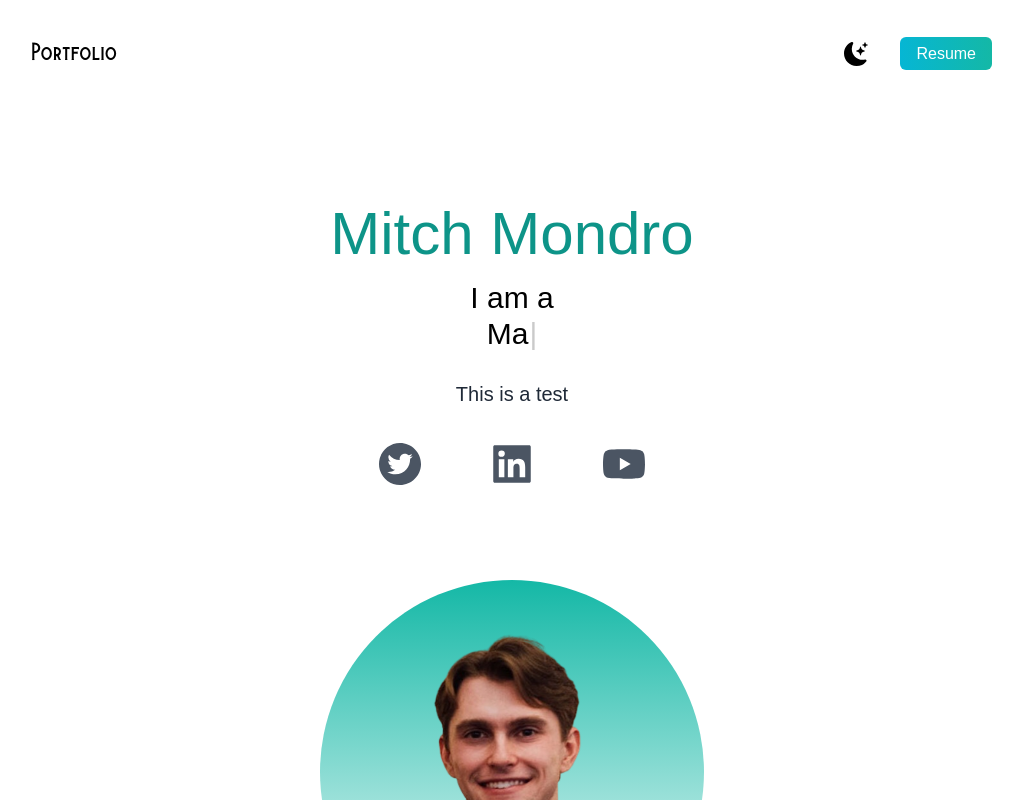
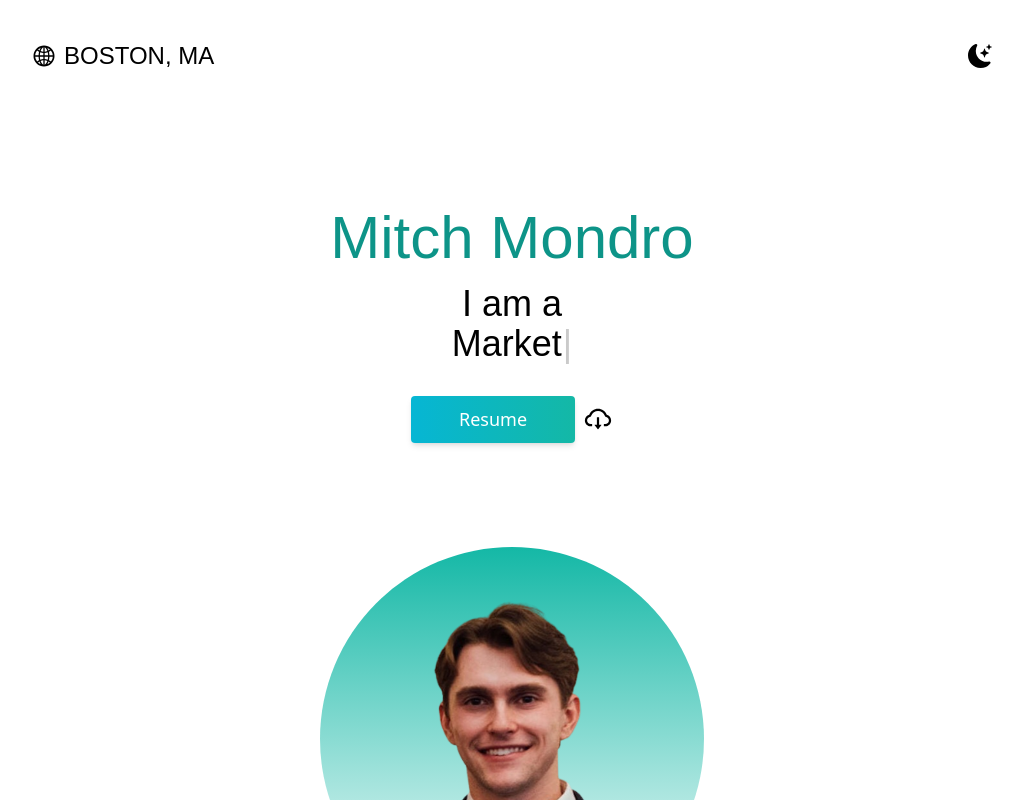
Before and after one commit to mmondro/nextjs-blog, a Next.js app: page / in a window 1280 px wide. Shown: the top 800 px of the page, without its empty margins (128-1151 px from the left). Built offline with nearby package versions, Linux system fonts and the light colour scheme.

Commit message:
Changes to Nav and Buttons

```diff
--- a/package.json
+++ b/package.json
@@ -13,6 +13,7 @@
     "react": "18.2.0",
     "react-dom": "18.2.0",
     "react-icons": "^4.6.0",
+    "reactjs-popup": "^2.0.5",
     "typewriter-effect": "^2.19.0"
   },
   "devDependencies": {
--- a/pages/index.js
+++ b/pages/index.js
@@ -3,6 +3,8 @@ import {
   AiFillTwitterCircle,
   AiFillLinkedin,
   AiFillYoutube,
+  AiOutlineCloudDownload,
+  AiOutlineGlobal,
 } from "react-icons/ai";
 import { BsFillMoonStarsFill } from "react-icons/bs";
 import { useState } from "react";
@@ -32,62 +34,89 @@ export default function Home() {
       <main className=" bg-white px-10 dark:bg-gray-900 md:px-20 lg:px-40">
         <section className="min-h-screen">
           <nav className="py-10 mb-12 flex justify-between dark:text-white">
-            <h1 className="font-burtons text-xl">Portfolio</h1>
+          <div class="text-2xl flex justify-center gap-2">
+          <a href="https://www.youtube.com/channel/UCNtjzKme85NQ4xfAZWK3wLw" target="_blank" rel="noopener noreferrer" class = "hover:text-teal-400 py-1">
+              <AiOutlineGlobal /> </a>
+            <h1 className="uppercase">Boston, MA</h1>
+            </div>
             <ul className="flex items-center">
-              <li>
+
                 <BsFillMoonStarsFill
                   onClick={() => setDarkMode(!darkMode)}
-                  className=" cursor-pointer text-2xl"
+                  className= "cursor-pointer text-2xl"
                 />
-              </li>
-              <li>
-                <a
-                  className="bg-gradient-to-r from-cyan-500 text- to-teal-500 text-white px-4 py-2 border-none rounded-md ml-8"
-                  href="Mitchell Mondro Resume November 2018 emm.pdf"
-                >
 
-                  Resume
-                </a>
-              </li>
-            </ul>
+              </ul>
+
           </nav>
-          <div className="text-center p-10 py-10">
+          <div className="text-center p=10 py-10">
             <h2 className="text-5xl py-2 text-teal-600 font-medium dark:text-teal-400 md:text-6xl">
               Mitch Mondro
             </h2>
-            <h3 className="text-2xl py-2 dark:text-white md:text-3xl">
+
+            <h3 className="text-2xl py-2 dark:text-white md:text-4xl">
               I am a <Typewriter options ={{
                 strings: [
-                  "Marketing Expert!!!",
-                  "James Bond",
+                  "Marketing Specialist",
+                  "Web Developer",
+                  "YouTuber"
                 ],
                 autoStart: true,
                 loop: true,
               }}
               />
             </h3>
-            <p className="text-md py-5 leading-8 text-gray-800 dark:text-gray-200 max-w-xl mx-auto md:text-xl">
-            This is a test
-            </p>
-            <div className="text-5xl flex justify-center gap-16 py-3 text-gray-600 dark:text-gray-400">
 
-              <a href="https://twitter.com/mitchellmondro" target="_blank" rel="noopener noreferrer">
+
+            <div class="text-3xl flex justify-center gap-2 p-6">
+            <a  href="Mitchell Mondro Resume November 2018 emm.pdf" target="_blank" rel="noopener noreferrer" class="
+            rounded
+            inline-block
+            px-12
+            py-3
+            bg-gradient-to-r from-cyan-500 text- to-teal-500
+            text-white
+            font-sans
+            text-lg
+            leading-tight
+            shadow-md
+            hover:bg-blue-700
+            hover:shadow-lg
+            focus:bg-blue-700
+            focus:shadow-lg
+            focus:outline-none
+            focus:ring-0
+            active:bg-blue-800
+            active:shadow-lg
+            transition
+            duration-150
+            ease-in-out">
+                  Resume
+            </a>
+            <a href="Mitchell Mondro Resume November 2018 emm.pdf" download="download resume" target="_blank" rel="noopener noreferrer" class = "py-2 flex justify-center gap-4 text-black dark:text-white hover:text-teal-400">
+              <AiOutlineCloudDownload /> </a>
+            </div>
+
+
+            <div className="mx-auto bg-gradient-to-b from-teal-500 rounded-full w-80 h-80 relative overflow-hidden mt-20 md:h-96 md:w-96">
+              <Image src={deved} layout="fill" objectFit="cover" />
+            </div>
+
+            <div class="p-6 text-5xl flex justify-center gap-8 text-black dark:text-white">
+
+              <a href="https://twitter.com/mitchellmondro" target="_blank" rel="noopener noreferrer" class = "hover:text-teal-400">
               <AiFillTwitterCircle /> </a>
-              <a href="https://www.linkedin.com/in/mitchellmondro/" target="_blank" rel="noopener noreferrer">
+              <a href="https://www.linkedin.com/in/mitchellmondro/" target="_blank" rel="noopener noreferrer" class = "hover:text-teal-400">
               <AiFillLinkedin /> </a>
-              <a href="https://www.youtube.com/channel/UCNtjzKme85NQ4xfAZWK3wLw" target="_blank" rel="noopener noreferrer">
+              <a href="https://www.youtube.com/channel/UCNtjzKme85NQ4xfAZWK3wLw" target="_blank" rel="noopener noreferrer" class = "hover:text-teal-400">
               <AiFillYoutube /> </a>
 
-
-            </div>
-            <div className="mx-auto bg-gradient-to-b from-teal-500 rounded-full w-80 h-80 relative overflow-hidden mt-20 md:h-96 md:w-96">
-              <Image src={deved} layout="fill" objectFit="cover" />
             </div>
           </div>
         </section>
         <section>
           <div>
-            <h3 className="text-3xl py-1 dark:text-white ">Services I offer</h3>
+            <h3 className="text-3xl dark:text-white ">Services I offer</h3>
             <p className="text-md py-2 leading-8 text-gray-800 dark:text-gray-200">
               Since the beginning of my journey as a freelance designer and
               developer, I've done remote work for
@@ -148,6 +177,7 @@ export default function Home() {
           </div>
         </section>
         <section className="py-10">
+
           <div>
             <h3 className="text-3xl py-1 dark:text-white ">Portofolio</h3>
             <p className="text-md py-2 leading-8 text-gray-800 dark:text-gray-200">
```
Also changed, not shown: 1 other file (tests, documents, lock files or other folders).
